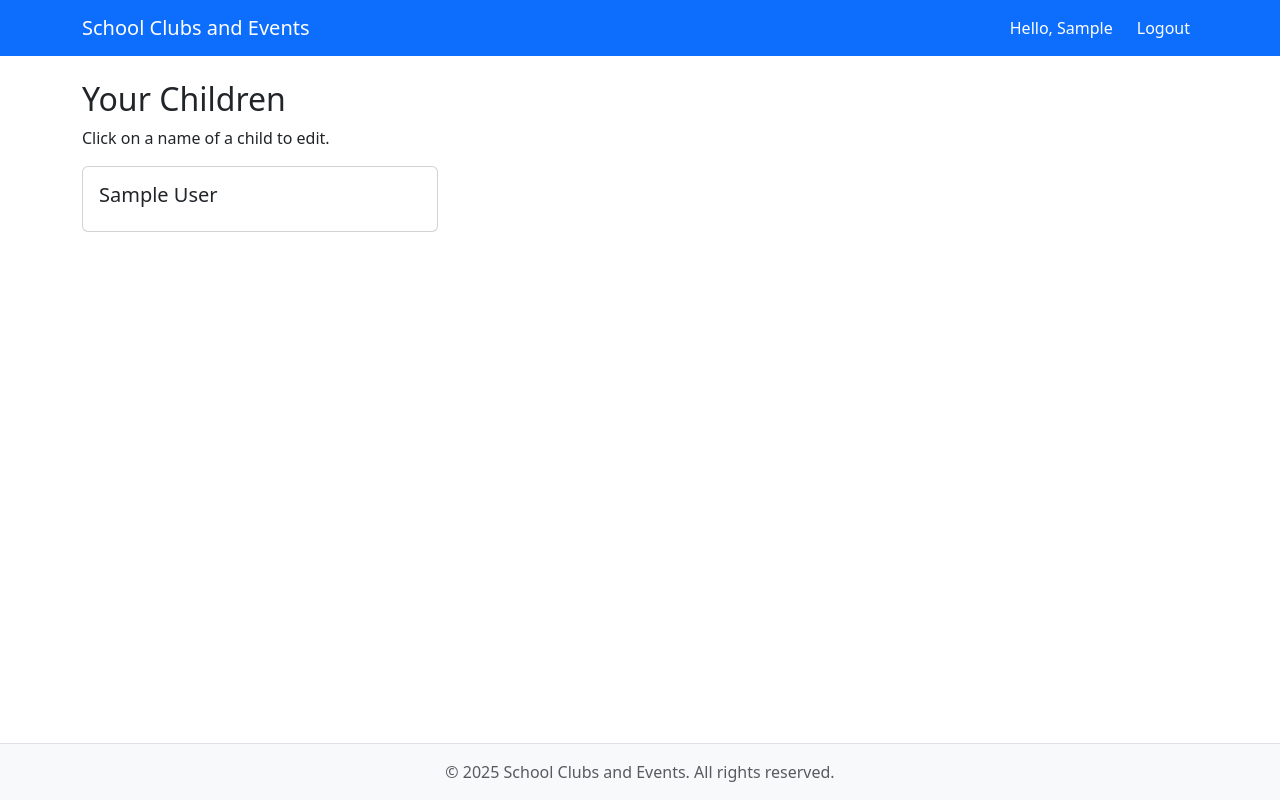
After one commit to andrewpmilne/project-four-school-club-events-bookings, a Django app: page /children/view/ in a window 1280 px wide. The commit adds this page. Run offline with Django 4.2, Linux system fonts and the light colour scheme; a user stored in the database is signed in; tables that the repository leaves empty hold one stand-in row (values such as "Sample post"); parts of the project's set-up code (start-up, migrations or seed data) failed here and were passed over.

Commit message:
add view children functionality to parent dashboard

```diff
--- /dev/null
+++ b/child/templates/child/view_children_cards.html
@@ -0,0 +1,26 @@
+{% extends "base.html" %}
+
+{% block title %}Your Children{% endblock %}
+
+{% block content %}
+<h2>Your Children</h2>
+
+<p>Click on a name of a child to edit.</p>
+
+<div class="row">
+    {% if children %}
+    {% for child in children %}
+    <div class="col-md-4 mb-4">
+        <div class="card h-100">
+            <div class="card-body d-flex flex-column">
+                <h5 class="card-title">{{ child.first_name }} {{ child.surname }}</h5>
+            </div>
+        </div>
+    </div>
+    {% endfor %}
+    {% else %}
+    <p>You have no children added yet.</p>
+    {% endif %}
+</div>
+
+{% endblock %}
--- a/child/urls.py
+++ b/child/urls.py
@@ -1,8 +1,9 @@
 from django.urls import path
-from .views import create_child
+from .views import create_child, view_children_cards
 
 app_name = 'child'
 
 urlpatterns = [
     path('create/', create_child, name='create_child'),
+    path('view/', view_children_cards, name='view_children_cards'),
 ]
--- a/child/views.py
+++ b/child/views.py
@@ -2,6 +2,7 @@ from django.contrib.auth.decorators import login_required
 from django.contrib import messages
 from django.shortcuts import render, redirect
 from .forms import ChildForm
+from .models import Child
 from user.decorators import role_required
 
 
@@ -19,3 +20,15 @@ def create_child(request):
     else:
         form = ChildForm()
     return render(request, 'child/create_child.html', {'form': form})
+
+
+@login_required
+def view_children_cards(request):
+    children = Child.objects.filter(parent=request.user)
+    return render(
+        request,
+        'child/view_children_cards.html',
+        {
+            'children': children,
+        }
+    )
--- a/user/templates/user/parent_dashboard.html
+++ b/user/templates/user/parent_dashboard.html
@@ -7,4 +7,5 @@
 <h2>Welcome to the Parent Dashboard</h2>
 <p>This is where parents can browse and enroll in events.</p>
 <a href="{% url 'child:create_child' %}" class="btn btn-primary">Create Children</a>
+<a href="{% url 'child:view_children_cards' %}" class="btn btn-secondary">View/Edit Children</a>
 {% endblock %}
```
Also changed, not shown: child/forms.py (+10 -1 lines).
